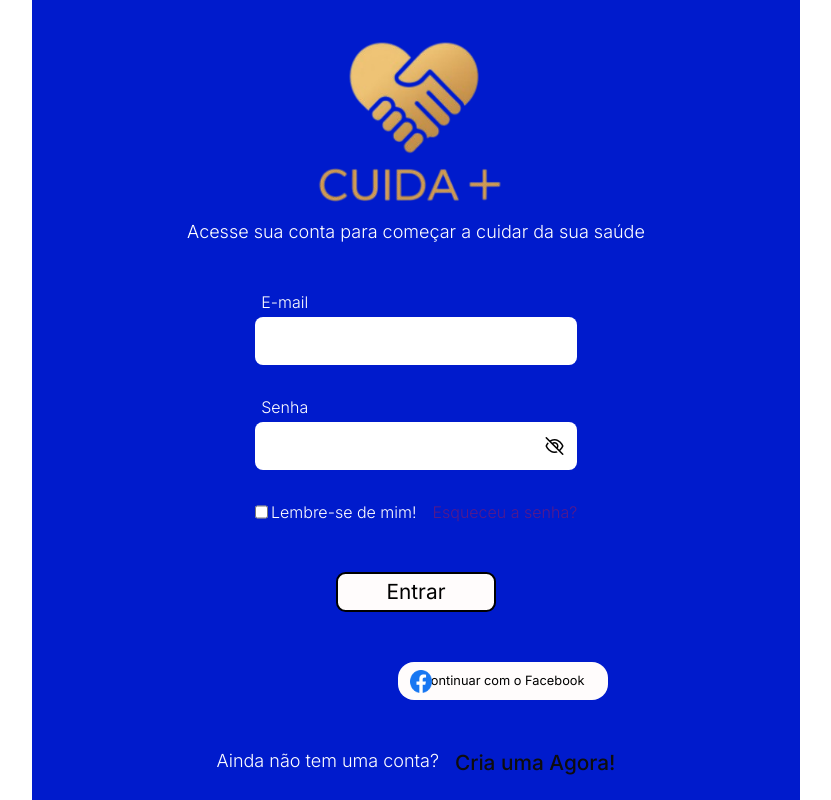
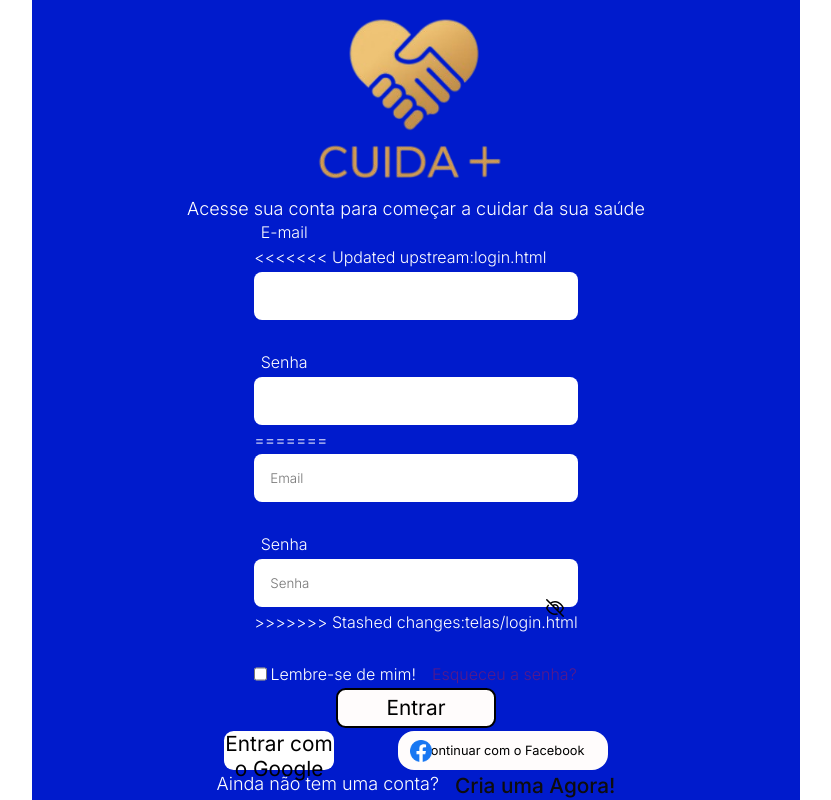
Before and after one commit to OsanaThiago/CuidaMais, a plain HTML site: page login.html in a window 1280 px wide. Shown: the whole page, without its empty margins (224-1055 px from the left). Drawn offline with nearby package versions, Linux system fonts and the light colour scheme.

Commit message:
remoção e atualização

```diff
--- a/login.html
+++ b/login.html
@@ -25,16 +25,24 @@
         <div class="login-info">
             <div class="email">
                 <label for="input-email">E-mail</label>
+<<<<<<< Updated upstream:login.html
                 <input type="email" id="input-email" required>
             </div>
             <div class="senha">
                 <label for="input-senha">Senha</label>
                 <input type="password" id="input-senha" required>
+=======
+                <input type="email" id="input-email" placeholder="Email">
+            </div>
+            <div class="senha">
+                <label for="input-senha">Senha</label>
+                <input type="password" id="input-senha" placeholder="Senha">
+>>>>>>> Stashed changes:telas/login.html
                 <i class="fa-regular fa-eye-slash"></i>
 
             </div>
             <div class="login-options">
-                <input type="checkbox" id="lembre-se">
+                <input type="checkbox" id="lembre-se" placeholder="">
                 <label for="lembre-se">Lembre-se de mim!</label>
                 <a href="" id="esqueceu-senha">Esqueceu a senha?</a>
             </div>
@@ -43,7 +51,7 @@
         <button id="btnLogar">Entrar</button>
 
         <div class="login-com">
-            <button id="logingoogle"></button>
+            <button id="logingoogle">Entrar com o Google</button>
 
             <div class="facebook">
                 <button>Continuar com o Facebook</button>
--- a/styles/login.css
+++ b/styles/login.css
@@ -114,7 +114,7 @@
 }
 
 #logingoogle{
-    background-color: transparent;
+    background-color: #fff;
 }
 
 .facebook{
```
Also changed, not shown: styles/areadopaciente/style.css (deleted), 1 other file.
